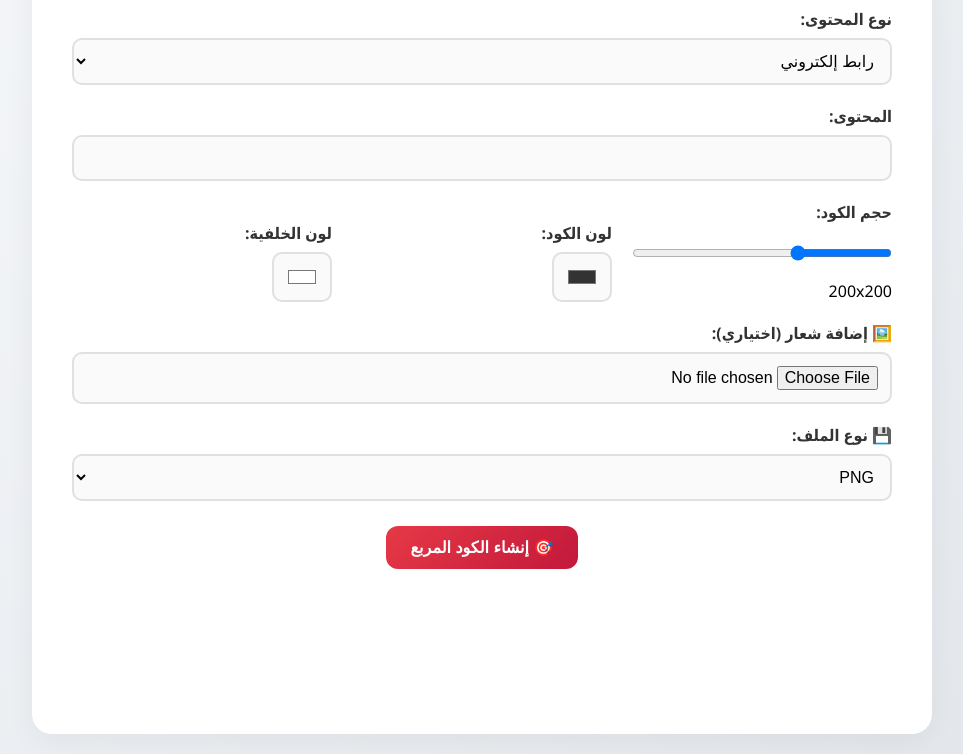
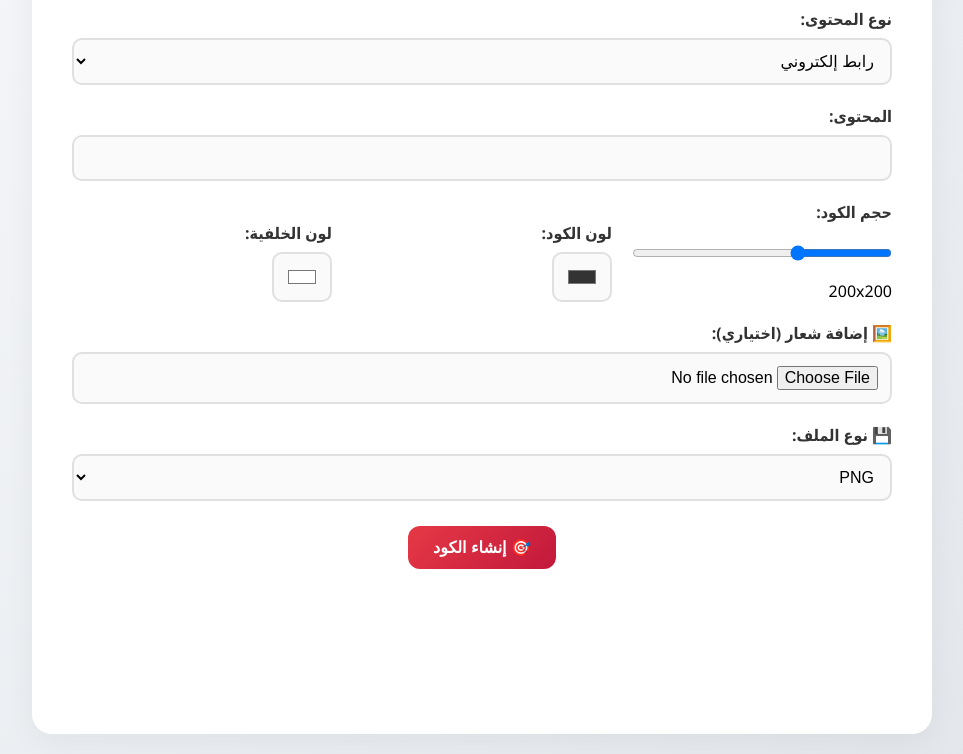
Before and after one commit to Samuelmalak50/qr-tafseela, a plain HTML site: page index.html in a window 1280 px wide. Shown: the part 134-888 px from the top of the page, without its empty margins (158-1121 px from the left). Drawn offline with nearby package versions, Linux system fonts and the light colour scheme.

Commit message:
index.html

```diff
--- a/index.html
+++ b/index.html
@@ -56,7 +56,7 @@
       </select>
     </div>
 
-    <button class="btn" onclick="generateQR()">🎯 إنشاء الكود المربع</button>
+    <button class="btn" onclick="generateQR()">🎯 إنشاء الكود </button>
 
     <div class="qr-container" id="qrContainer">
       <div class="success-message" id="successMessage">✅ تم إنشاء الكود المربع بنجاح!</div>
```
